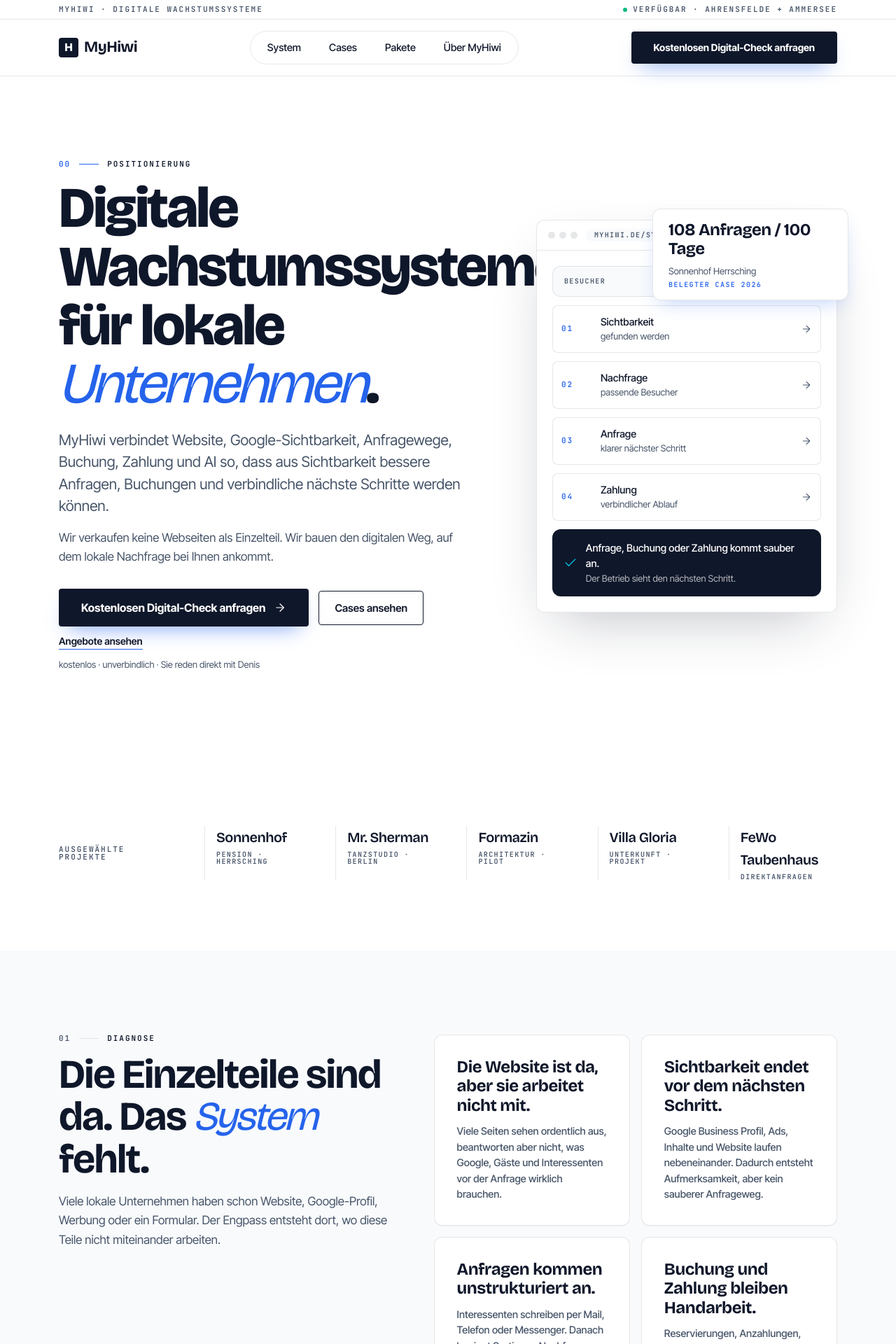
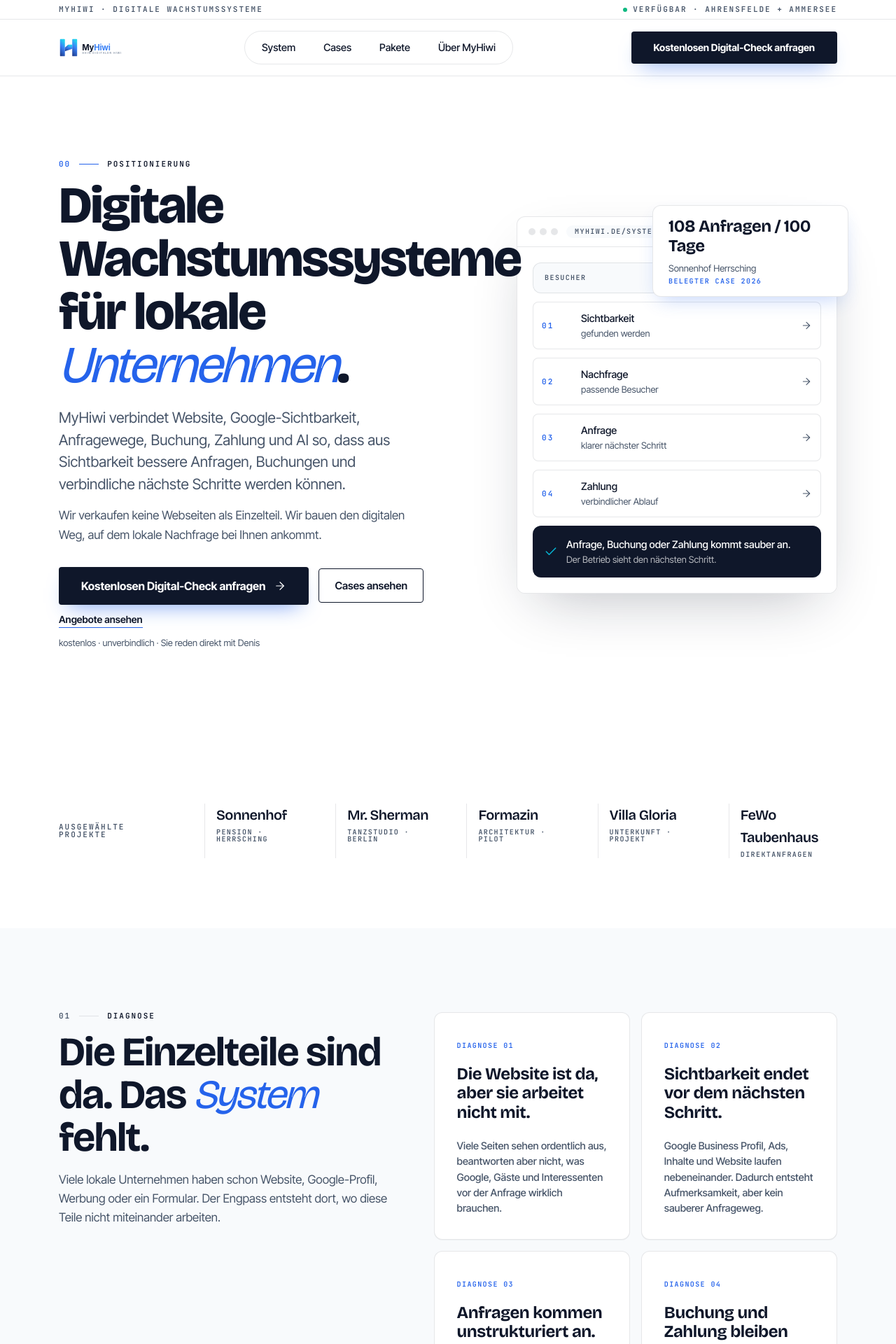
Before and after one commit to deniskaliberda/myhiwi-webseite, a Next.js app: page / in a window 1280 px wide. Shown: the top 1920 px of the page at 70% size. Built offline with nearby package versions, Linux system fonts and the light colour scheme.

Commit message:
fix: polish MyHiwi homepage visuals

```diff
--- a/app/globals.css
+++ b/app/globals.css
@@ -125,8 +125,8 @@
 }
 @media (min-width: 1024px) {
   .mh-hero-title {
-    font-size: clamp(72px, 6.4vw, 86px);
-    max-width: 11.5ch;
+    font-size: clamp(68px, 5.8vw, 80px);
+    max-width: 10.4ch;
   }
 }
 
--- a/app/page.tsx
+++ b/app/page.tsx
@@ -209,10 +209,10 @@
 
       <Section background="paper" padding="large" className="overflow-hidden">
         <Container>
-          <div className="grid gap-mh-8 lg:grid-cols-[1.15fr_0.85fr] lg:items-center lg:gap-mh-9">
+          <div className="grid gap-mh-8 lg:grid-cols-[minmax(0,1fr)_minmax(420px,0.9fr)] lg:items-center lg:gap-mh-10">
             <div className="max-w-[760px]">
               <SectionMark index="00" label="Positionierung" tone="accent" />
-              <h1 className="mt-mh-4 mh-display-1 mh-hero-title">
+              <h1 className="relative z-10 mt-mh-4 mh-display-1 mh-hero-title">
                 Digitale Wachstumssysteme für lokale{" "}
                 <em className="mh-italic-accent">Unternehmen</em>.
               </h1>
@@ -239,7 +239,7 @@
               </CtaRow>
             </div>
 
-            <div className="relative">
+            <div className="relative z-0 lg:pl-mh-3">
               <BrowserMockup domain="myhiwi.de/system" className="mx-auto max-w-[560px]">
                 <div className="bg-mh-paper p-mh-5">
                   <div className="grid gap-mh-3">
@@ -333,10 +333,20 @@
             </div>
 
             <div className="grid gap-mh-4 sm:grid-cols-2">
-              {pains.map((pain) => (
-                <Card key={pain.title} as="article" interactive>
-                  <h3 className="mh-display-5">{pain.title}</h3>
-                  <p className="mt-mh-3 mh-body-small text-mh-text-secondary">
+              {pains.map((pain, index) => (
+                <Card
+                  key={pain.title}
+                  as="article"
+                  interactive
+                  className="flex h-full min-h-[220px] flex-col justify-between gap-mh-5"
+                >
+                  <div>
+                    <span className="mh-label-mono-sm text-mh-accent">
+                      Diagnose {String(index + 1).padStart(2, "0")}
+                    </span>
+                    <h3 className="mt-mh-4 mh-display-5">{pain.title}</h3>
+                  </div>
+                  <p className="mh-body-small text-mh-text-secondary">
                     {pain.text}
                   </p>
                 </Card>
@@ -417,20 +427,26 @@
       <Section background="paper" padding="large">
         <Container>
           <div className="grid gap-mh-8 lg:grid-cols-[0.8fr_1.2fr] lg:items-center">
-            <div className="relative overflow-hidden rounded-mh-xl border border-mh-divider bg-mh-subtle p-mh-6 shadow-mh-card">
-              <div className="aspect-[4/5] rounded-mh-lg bg-gradient-to-br from-mh-calm-portrait-warm-1 to-mh-calm-portrait-warm-2 p-mh-6">
-                <div className="flex h-full flex-col justify-between rounded-mh-lg border border-mh-divider bg-mh-paper/72 p-mh-5">
-                  <span className="mh-label-mono text-mh-text-secondary">
+            <div className="relative overflow-hidden rounded-mh-xl border border-mh-divider bg-mh-subtle p-mh-3 shadow-mh-card">
+              <div className="relative aspect-[4/5] overflow-hidden rounded-mh-lg bg-mh-ink-950">
+                <img
+                  src="/ueber-mich/portrait.jpg"
+                  alt="Denis Kaliberda, Gründer von MyHiwi"
+                  loading="lazy"
+                  decoding="async"
+                  className="h-full w-full object-cover"
+                />
+                <div className="absolute inset-0 bg-gradient-to-t from-mh-ink-950/82 via-mh-ink-950/18 to-transparent" aria-hidden="true" />
+                <div className="absolute inset-x-0 bottom-0 p-mh-5 text-mh-text-on-dark">
+                  <span className="mh-label-mono text-mh-text-on-dark/70">
                     Gründer
                   </span>
-                  <div>
-                    <p className="font-mh-display text-[44px] font-bold leading-none tracking-mh-display text-mh-text-primary">
-                      Denis
-                    </p>
-                    <p className="mt-mh-2 mh-body-small text-mh-text-secondary">
-                      Ahrensfelde bei Berlin · Ammersee, Bayern
-                    </p>
-                  </div>
+                  <p className="mt-mh-3 font-mh-display text-[44px] font-bold leading-none tracking-mh-display">
+                    Denis
+                  </p>
+                  <p className="mt-mh-2 mh-body-small text-mh-text-on-dark/74">
+                    Ahrensfelde bei Berlin · Ammersee, Bayern
+                  </p>
                 </div>
               </div>
             </div>
@@ -493,6 +509,8 @@
               gebaut="Relaunch, Local-SEO-Fundament, bessere Anfrageführung und sichtbare Trust-Signale."
               pillars={["Sichtbarkeit", "Nachfrage", "Anfrage & Buchung"]}
               stat="108 Anfragen / 100 Tage"
+              imageSrc="/case-studies/sonnenhof/sonnenhof-neu.png"
+              imageAlt="Neue Website des Sonnenhof Herrsching"
               href="/case-studies/sonnenhof-herrsching"
             />
 
@@ -504,6 +522,8 @@
                 ausgangslage="Mitgliedschaften, Studio-Website und operative Abläufe mussten zusammen gedacht werden."
                 gebaut="Brand-App, Mitgliederlogik und digitale Übergaben als verbundenes System."
                 pillars={["Anfrage & Buchung", "Zahlung", "Automation"]}
+                imageSrc="/case-studies/mr-sherman/cover.png"
+                imageAlt="Mr. Sherman Tanzstudio Projektansicht"
                 href="/case-studies/mr-sherman"
               />
               <ProofCard
@@ -513,6 +533,8 @@
                 ausgangslage="Wiederkehrende Dokumentationsarbeit sollte schneller und strukturierter vorbereitet werden."
                 gebaut="AI-gestützter Pilot für Notizen, Fotos und projektbezogene Übergaben."
                 pillars={["AI & Automation", "Interne Abläufe"]}
+                imageSrc="/case-studies/formazin/cover.png"
+                imageAlt="Formazin Architektur Projektvisual"
                 href="/case-studies/formazin"
               />
             </div>
--- a/components/myhiwi/brand/MyHiwiMark.tsx
+++ b/components/myhiwi/brand/MyHiwiMark.tsx
@@ -11,64 +11,35 @@
   className?: string;
 };
 
+const LOGO_SRC: Record<NonNullable<MyHiwiMarkProps["variant"]>, string> = {
+  default: "/brand/myhiwi-h-logo.svg",
+  "mono-on-light": "/brand/myhiwi-h-logo-dark.svg",
+  "mono-on-dark": "/brand/myhiwi-h-logo-white.svg",
+};
+
 /**
  * MyHiwi Redesign 2026 — MyHiwiMark
- * Logo = H-Icon + Wordmark. components.md §8.
- * Sub-Komponente für Header + Footer. Bewusst minimal gehalten —
- * volle SVG-Variante landet später unter `public/brand/`.
+ * Rendert die echte Logo-SVG aus `public/brand/`, nicht den frühen H-Placeholder.
  */
 export function MyHiwiMark({
   variant = "default",
-  size = 28,
+  size = 32,
   href = "/",
   className,
 }: MyHiwiMarkProps) {
-  const wordmarkColor =
-    variant === "mono-on-dark"
-      ? "text-mh-text-on-dark"
-      : variant === "mono-on-light"
-        ? "text-mh-text-primary"
-        : "text-mh-text-primary";
-
-  const iconBgClass =
-    variant === "default"
-      ? "bg-mh-ink-950 text-mh-text-on-dark"
-      : variant === "mono-on-dark"
-        ? "border border-mh-text-on-dark/40 text-mh-text-on-dark"
-        : "border border-mh-text-primary/40 text-mh-text-primary";
-
   const inner = (
     <span
-      className={cn(
-        "inline-flex items-center gap-mh-2 leading-none",
-        className,
-      )}
+      className={cn("inline-flex items-center leading-none", className)}
       aria-label="MyHiwi"
     >
-      <span
-        aria-hidden="true"
-        className={cn(
-          "inline-flex items-center justify-center rounded-mh-sm",
-          iconBgClass,
-        )}
-        style={{ height: size, width: size }}
-      >
-        <span
-          className="font-mh-display font-extrabold"
-          style={{ fontSize: size * 0.6, lineHeight: 1 }}
-        >
-          H
-        </span>
-      </span>
-      <span
-        className={cn(
-          "font-mh-display font-bold tracking-tight",
-          wordmarkColor,
-        )}
-        style={{ fontSize: size * 0.78 }}
-      >
-        MyHiwi
-      </span>
+      <img
+        src={LOGO_SRC[variant]}
+        alt="MyHiwi"
+        width={Math.round(size * 3.44)}
+        height={size}
+        className="block h-auto w-auto"
+        style={{ height: size }}
+      />
     </span>
   );
 
@@ -76,6 +47,7 @@
   return (
     <Link
       href={href}
+      aria-label="MyHiwi Startseite"
       className="inline-flex items-center transition-opacity duration-mh-fast ease-mh-default hover:opacity-80"
     >
       {inner}
--- a/components/myhiwi/card/ProofCard.tsx
+++ b/components/myhiwi/card/ProofCard.tsx
@@ -18,6 +18,10 @@
   pillars?: string[];
   /** Optionale Stat-Zeile rechts unten (Lead-Spread). */
   stat?: string;
+  /** Hero-/Coverbild aus public, z. B. „/case-studies/sonnenhof/sonnenhof-neu.png". */
+  imageSrc?: string;
+  /** Alt-Text für das optionale Coverbild. */
+  imageAlt?: string;
   /** Detail-Link, z. B. „/cases/sonnenhof-herrsching". */
   href?: string;
   /** Lead-Spread (Halbseite, Editorial) vs. regular (im Grid). */
@@ -37,6 +41,8 @@
   gebaut,
   pillars,
   stat,
+  imageSrc,
+  imageAlt,
   href,
   variant = "regular",
   className,
@@ -53,19 +59,39 @@
         className,
       )}
     >
-      {/* Mockup-Plate */}
+      {/* Visual plate */}
       <div
         className={cn(
-          "relative mh-mockup-plate text-mh-text-on-dark",
-          isLeadSpread ? "lg:w-[44%]" : "h-44",
+          "relative overflow-hidden mh-mockup-plate text-mh-text-on-dark",
+          isLeadSpread ? "lg:w-[44%]" : "h-52",
         )}
       >
-        <div className="absolute inset-0 mh-mockup-stripes" aria-hidden="true" />
-        <div className="relative flex h-full min-h-44 flex-col justify-end gap-mh-2 p-mh-5">
-          <span className="mh-label-mono-sm text-mh-text-on-dark/80">
+        {imageSrc ? (
+          <img
+            src={imageSrc}
+            alt={imageAlt ?? `${client} Projektbild`}
+            loading="lazy"
+            decoding="async"
+            className="absolute inset-0 h-full w-full object-cover"
+          />
+        ) : null}
+        <div
+          className={cn(
+            "absolute inset-0",
+            imageSrc
+              ? "bg-gradient-to-t from-mh-ink-950 via-mh-ink-950/58 to-mh-ink-950/12"
+              : "mh-mockup-stripes",
+          )}
+          aria-hidden="true"
+        />
+        {imageSrc ? (
+          <div className="absolute inset-0 mh-mockup-stripes opacity-55" aria-hidden="true" />
+        ) : null}
+        <div className="relative flex h-full min-h-52 flex-col justify-end gap-mh-2 p-mh-5">
+          <span className="mh-label-mono-sm text-mh-text-on-dark/82">
             {industry}
           </span>
-          <span className="mh-display-5 font-mh-display">{client}</span>
+          <span className="mh-display-5 font-mh-display drop-shadow-sm">{client}</span>
         </div>
       </div>
 
```
